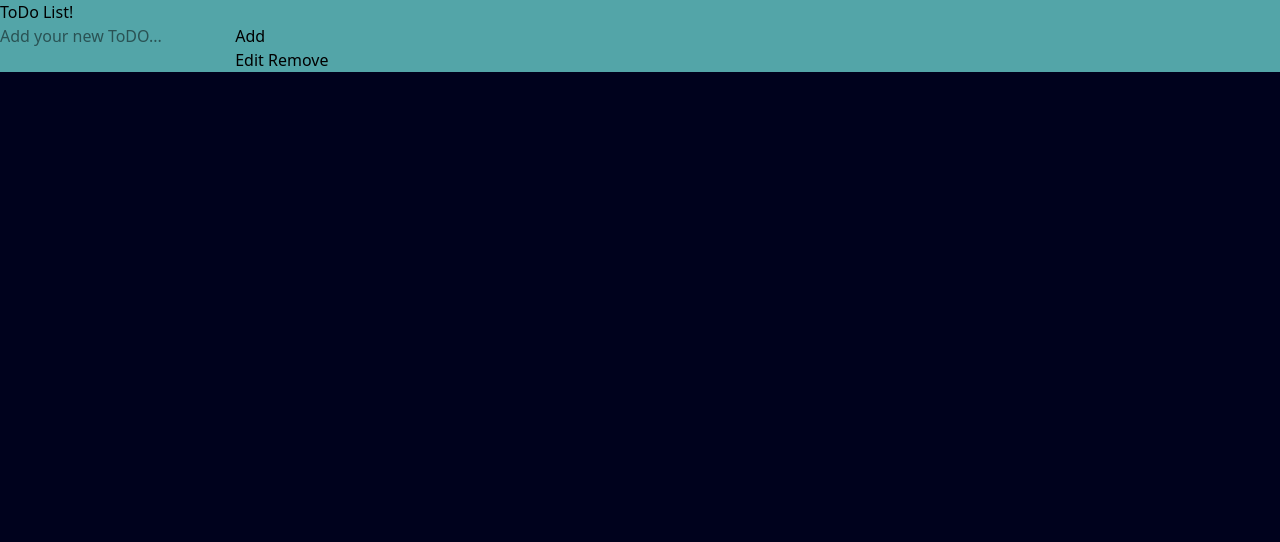
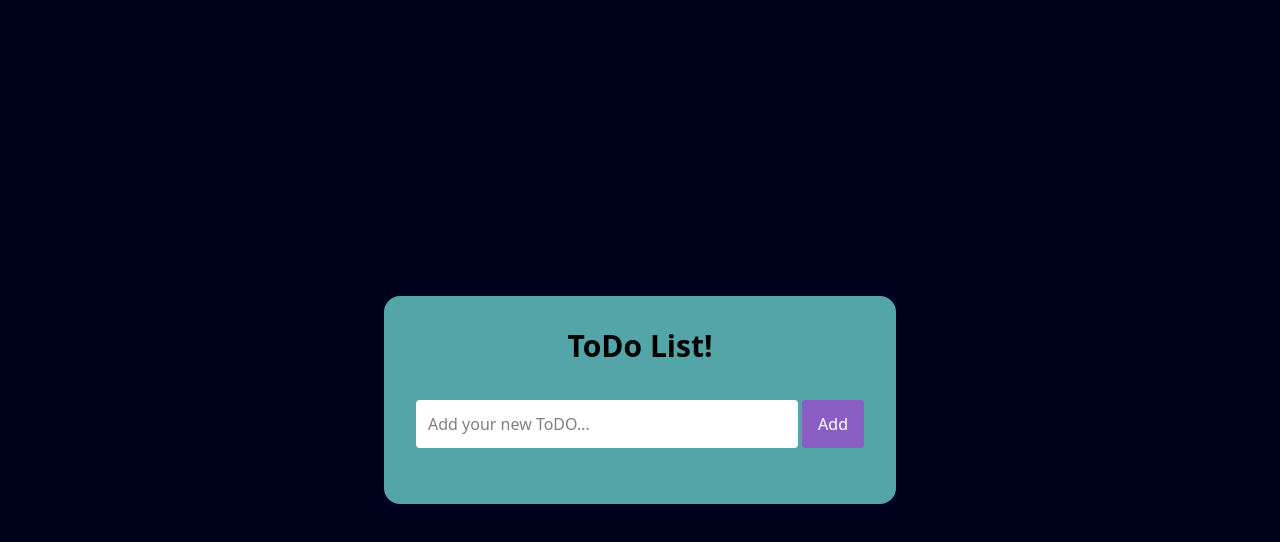
Before and after one commit to mahedihasan05/js-advance-assignment-1, a website built with Vite: page index.html in a window 1280 px wide. Built offline with nearby package versions, Linux system fonts and the light colour scheme.

Commit message:
tailwindcss added

```diff
--- a/index.html
+++ b/index.html
@@ -6,19 +6,19 @@
   <title>To-Do App</title>
   <link href="/src/style.css" rel="stylesheet">
 </head>
-<body class="bg-[#00021d]">
+<body class="bg-[#00021d] flex items-center justify-center h-screen">
   <!-- To Do App -->
-   <div class="bg-[#53a5a8] ">
-      <h2 class="">ToDo List!</h2>
+   <div class="bg-[#53a5a8] w-[40%] p-8 mx-auto rounded-[16px]">
+      <h1 class="text-center text-3xl font-bold mb-9">ToDo List!</h1>
 
-      <form action="">
-        <input type="text" name="" id="text" placeholder="Add your new ToDO...">
-        <button id="btnAdd">Add</button>
+      <form action="" class="flex gap-1">
+        <input type="text" name="" id="text" placeholder="Add your new ToDO..." class="bg-white w-full p-3 rounded outline-none">
+        <button id="btnAdd" class="bg-[#8b5ec6] px-4 py-2 rounded text-white">Add</button>
       </form>
       <div id="">
         <input type="text" id="list">
-        <button id="btnEdit">Edit</button>
-        <button id="btnRemove">Remove</button>
+        <button id="btnEdit"></button>
+        <button id="btnRemove"></button>
       </div>
    </div>
 
```
